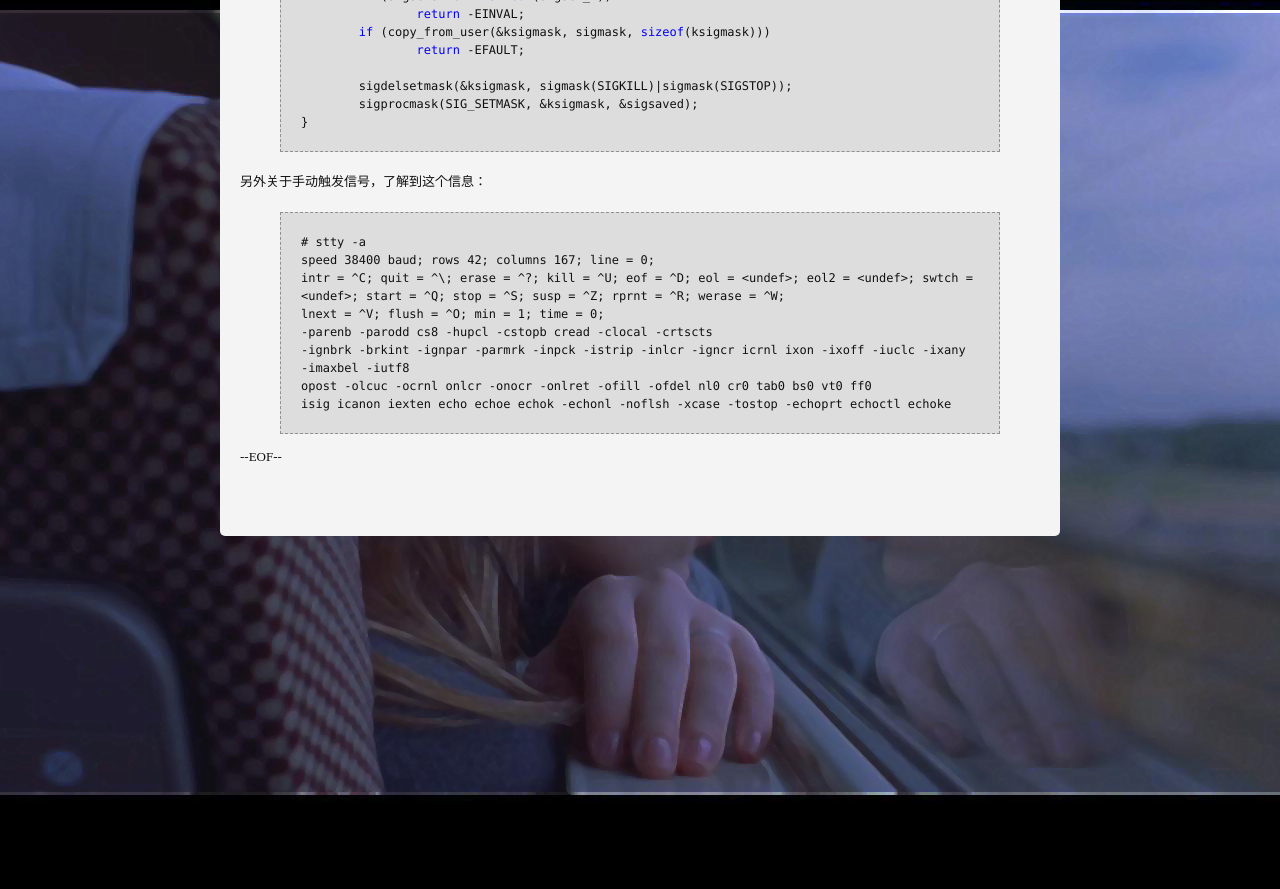
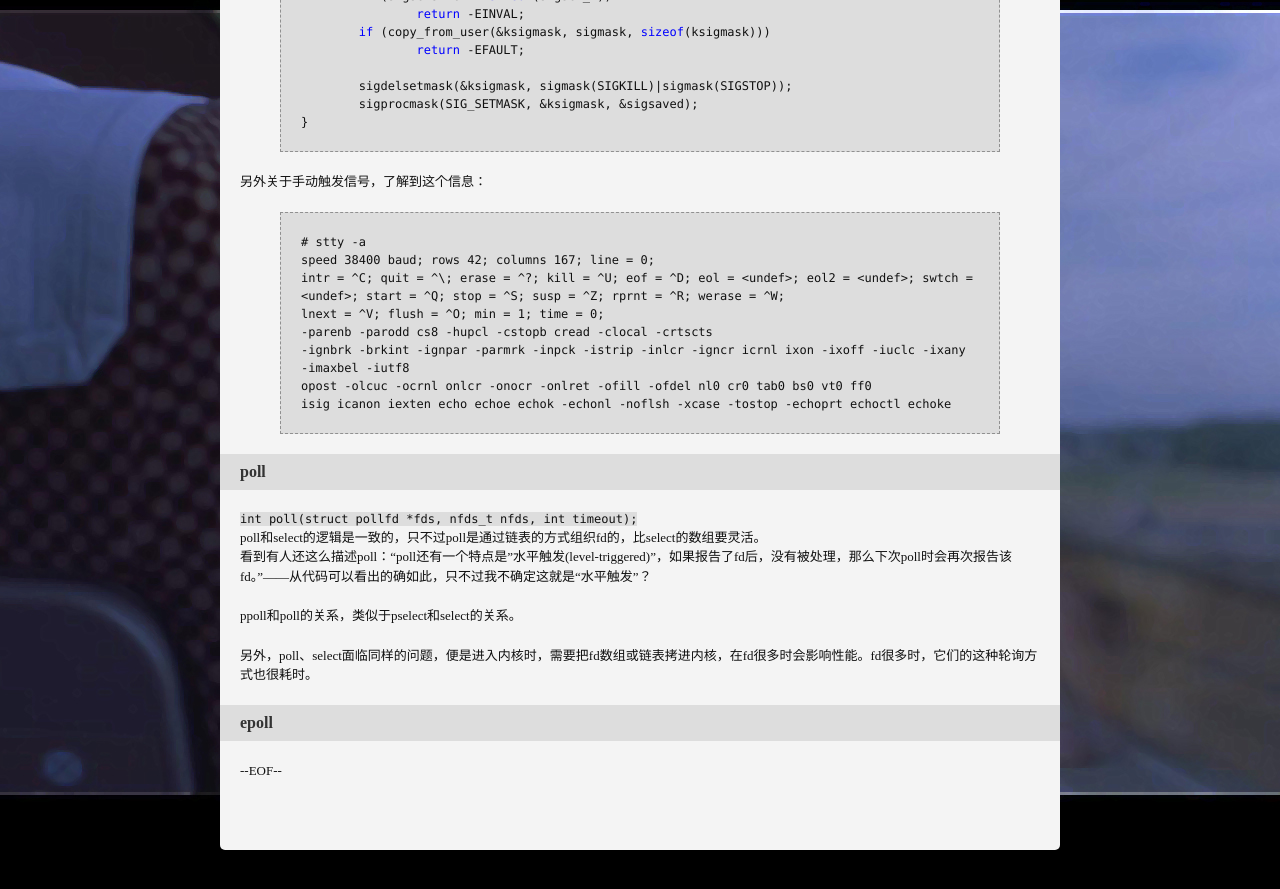
Before and after one commit to tfengmao/xanfeng, a Jekyll site: the page built from _posts/2012-11-28-select-poll-epoll.md, in a window 1280 px wide and 900 px high, scrolled down 3648 px. Shown: the top 889 px of the window. Built offline with Jekyll 4.4.1, drawn with Linux system fonts in a browser that asks for light colours; Markdown is read by kramdown in place of the engine named in the settings; comment, search, counter and statistics services are not loaded.

Commit message:
update poll content

```diff
--- a/_posts/2012-11-28-select-poll-epoll.md
+++ b/_posts/2012-11-28-select-poll-epoll.md
@@ -190,3 +190,15 @@ lnext = ^V; flush = ^O; min = 1; time = 0;
 opost -olcuc -ocrnl onlcr -onocr -onlret -ofill -ofdel nl0 cr0 tab0 bs0 vt0 ff0
 isig icanon iexten echo echoe echok -echonl -noflsh -xcase -tostop -echoprt echoctl echoke
 {% endhighlight %}
+
+###poll
+
+`int poll(struct pollfd *fds, nfds_t nfds, int timeout);`
+poll和select的逻辑是一致的，只不过poll是通过链表的方式组织fd的，比select的数组要灵活。
+看到有人还这么描述poll：“poll还有一个特点是"水平触发(level-triggered)"，如果报告了fd后，没有被处理，那么下次poll时会再次报告该fd。”——从代码可以看出的确如此，只不过我不确定这就是“水平触发”？
+
+ppoll和poll的关系，类似于pselect和select的关系。
+
+另外，poll、select面临同样的问题，便是进入内核时，需要把fd数组或链表拷进内核，在fd很多时会影响性能。fd很多时，它们的这种轮询方式也很耗时。
+
+###epoll
```
